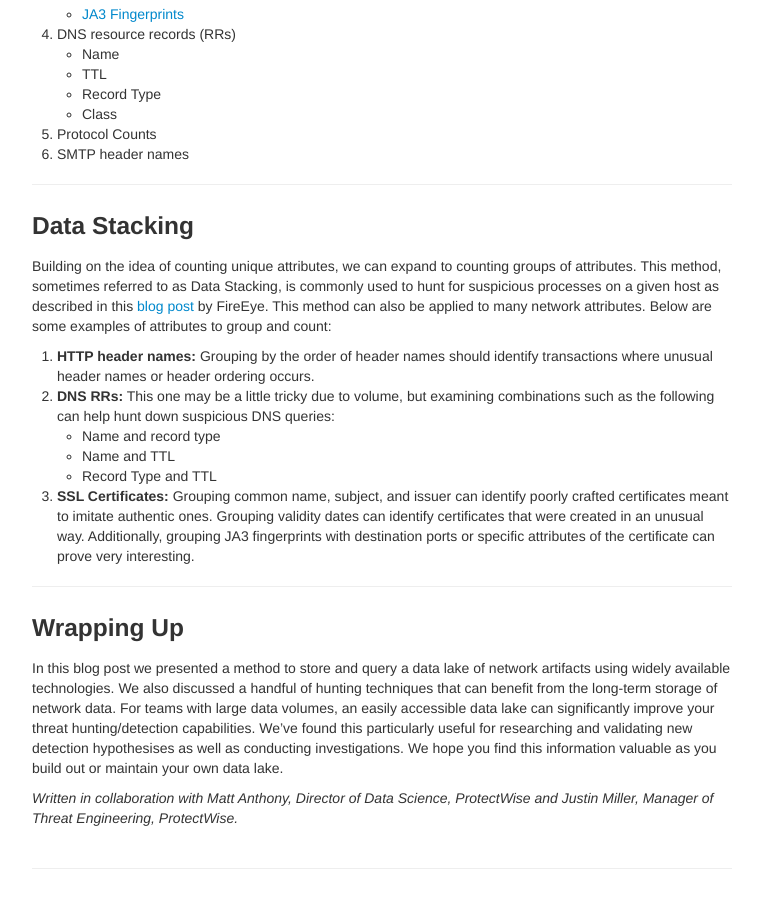
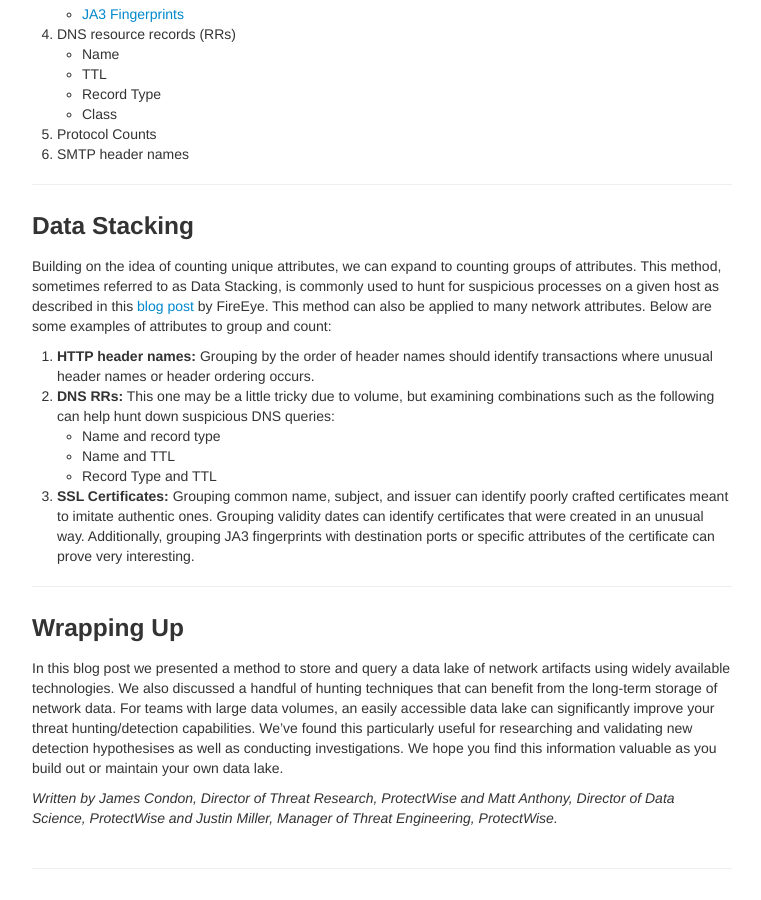
Before and after one commit to 401trg/401trg.github.io, a Jekyll site: the page built from pages/building-a-data-lake-for-threat-research.md, in a window 1280 px wide and 900 px high, scrolled down 2246 px. Shown: the whole window, without its empty margins (258-1019 px from the left). Built offline with Jekyll 4.4.1, drawn with Linux system fonts in a browser that asks for light colours.

Commit message:
Update building-a-data-lake-for-threat-research.md

```diff
--- a/pages/building-a-data-lake-for-threat-research.md
+++ b/pages/building-a-data-lake-for-threat-research.md
@@ -95,4 +95,4 @@ Building on the idea of counting unique attributes, we can expand to counting gr
 
 In this blog post we presented a method to store and query a data lake of network artifacts using widely available technologies. We also discussed a handful of hunting techniques that can benefit from the long-term storage of network data. For teams with large data volumes, an easily accessible data lake can significantly improve your threat hunting/detection capabilities. We’ve found this particularly useful for researching and validating new detection hypothesises as well as conducting investigations. We hope you find this information valuable as you build out or maintain your own data lake.
 
-*Written in collaboration with Matt Anthony, Director of Data Science, ProtectWise and Justin Miller, Manager of Threat Engineering, ProtectWise.*
+*Written by James Condon, Director of Threat Research, ProtectWise and Matt Anthony, Director of Data Science, ProtectWise and Justin Miller, Manager of Threat Engineering, ProtectWise.*
```
